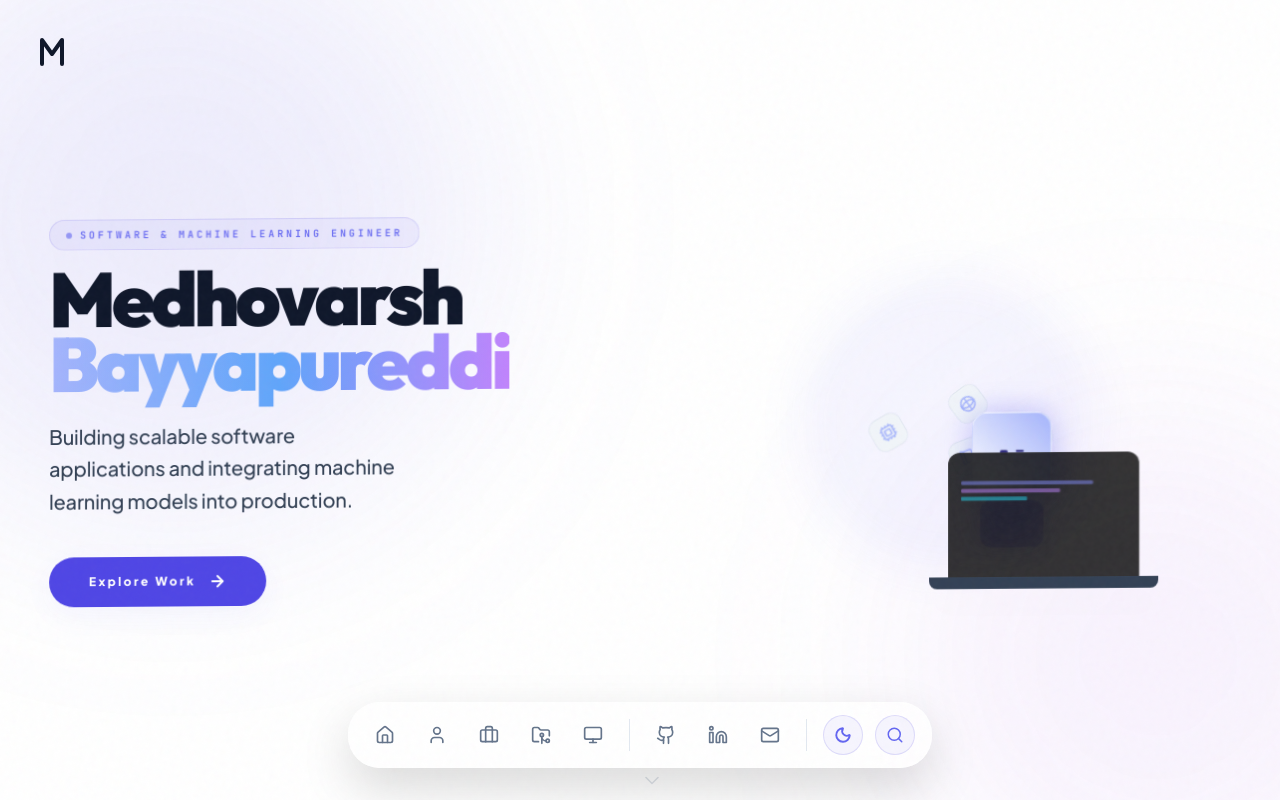
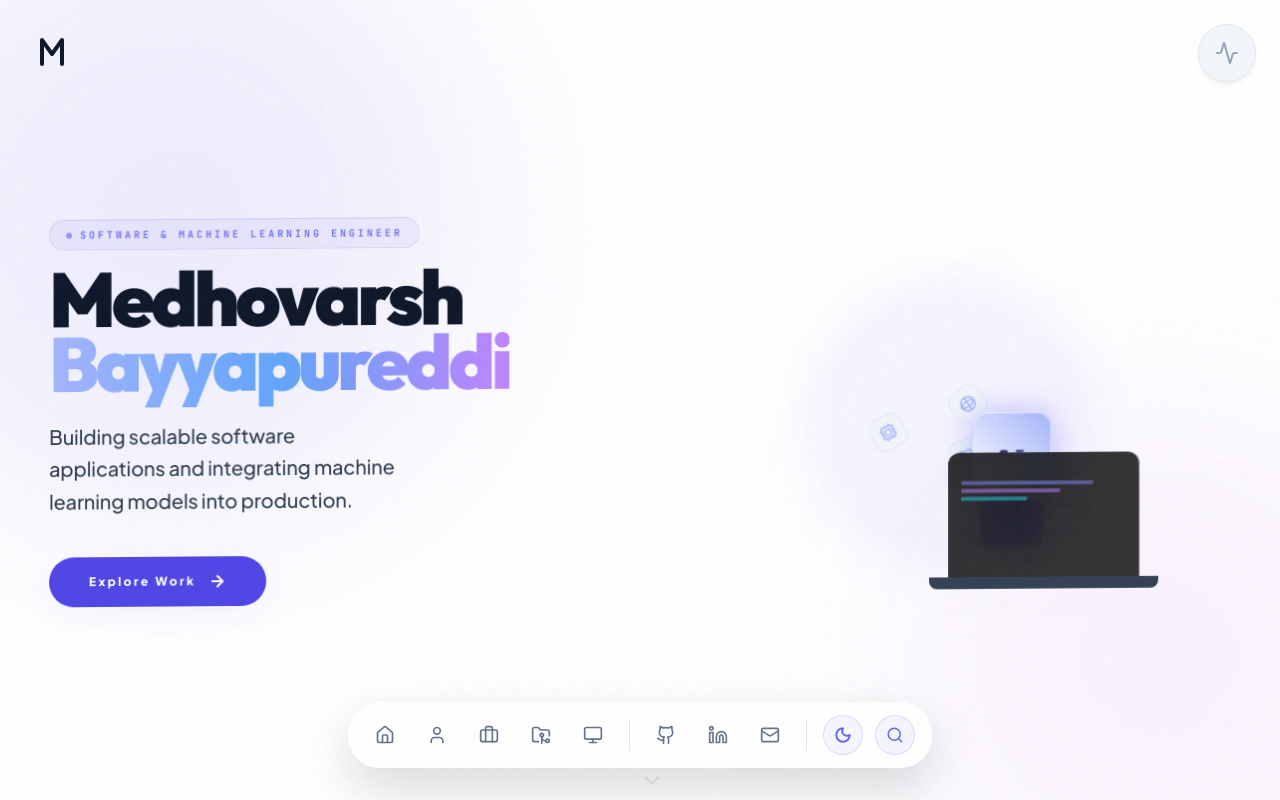
Before and after one commit to Medhovarsh/Medhovarsh-Portfolio, a React (Vite) app: page / in a window 1280 px wide. Shown: the top 800 px of the page. Built offline with nearby package versions, Linux system fonts and the light colour scheme.

Commit message:
Fix Developer HUD Toggle Button visibility in light mode

```diff
--- a/src/App.tsx
+++ b/src/App.tsx
@@ -91,13 +91,24 @@ function App() {
               animate={{ opacity: 1, scale: 1 }}
               transition={{ delay: 0.8 }}
               onClick={() => setIsTechSpecsOpen(prev => !prev)}
-              className={`fixed top-6 right-6 z-50 p-4 rounded-full backdrop-blur-xl border transition-all duration-300 group ${isTechSpecsOpen
-                ? 'bg-indigo-500/10 border-indigo-500/50 text-indigo-400 shadow-[0_0_20px_rgba(99,102,241,0.3)]'
-                : 'bg-white/5 border-white/10 text-white/50 hover:text-indigo-400 hover:border-indigo-500/50 hover:bg-indigo-500/10'
-                }`}
+              className="fixed top-6 right-6 z-[9999] p-4 rounded-full backdrop-blur-xl border transition-all duration-300 group"
+              style={{
+                background: isTechSpecsOpen ? 'var(--theme-accent-surface)' : 'var(--theme-surface)',
+                borderColor: isTechSpecsOpen ? 'var(--theme-accent-border)' : 'var(--theme-border)',
+                color: isTechSpecsOpen ? 'var(--theme-accent)' : 'var(--theme-text-muted)',
+                boxShadow: isTechSpecsOpen ? 'var(--theme-glow)' : 'var(--theme-shadow)'
+              }}
             >
               <Activity size={24} className={isTechSpecsOpen ? 'animate-pulse' : ''} />
-              <span className="absolute right-full mr-4 top-1/2 -translate-y-1/2 px-3 py-1.5 bg-black/60 backdrop-blur-md border border-white/10 text-xs rounded-lg text-white opacity-0 group-hover:opacity-100 transition-opacity whitespace-nowrap pointer-events-none">
+              <span
+                className="absolute right-full mr-4 top-1/2 -translate-y-1/2 px-3 py-1.5 backdrop-blur-md border text-xs rounded-lg opacity-0 group-hover:opacity-100 transition-opacity whitespace-nowrap pointer-events-none"
+                style={{
+                  background: 'var(--theme-surface)',
+                  borderColor: 'var(--theme-border)',
+                  color: 'var(--theme-text-primary)',
+                  boxShadow: 'var(--theme-shadow)'
+                }}
+              >
                 {isTechSpecsOpen ? 'Hide System Stats' : 'View Developer HUD'}
               </span>
             </motion.button>
```
